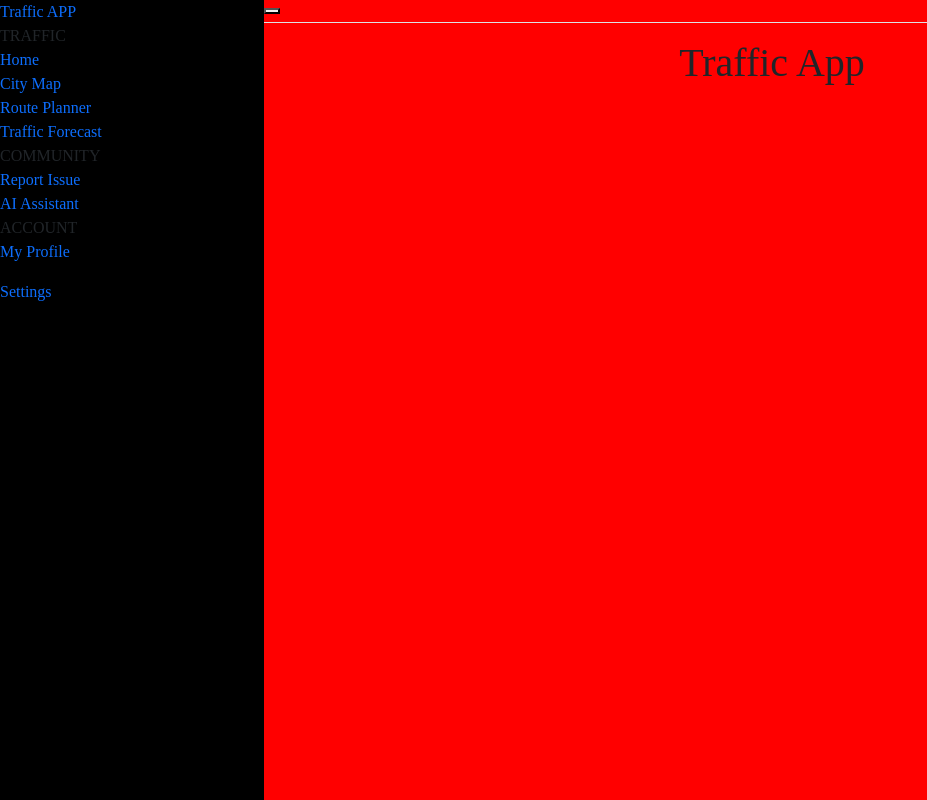
After one commit to ShauryaPrakashVerma/Smart_Traffic_Monitoring_and_Management_System, a Django app: template templates/index.html in a window 1280 px wide. The commit adds this page. Shown: the whole page, without its empty margins (0-927 px from the left). Run offline with Django 5.2, Linux system fonts and the light colour scheme; the template is opened without the code that fills it, so the values that code supplies are empty; some libraries are stand-ins or nearby versions.

Commit message:
Add index page

```diff
--- /dev/null
+++ b/static/css/styleindex.css
@@ -0,0 +1,27 @@
+body{
+    font-family: 'Times New Roman', Times, serif;
+}
+
+li{
+    list-style: none;
+}
+
+a{
+    text-decoration: none;
+}
+
+.main{
+    min-height: 100vh;
+    width: 100%;
+    overflow: hidden;
+    background-color: red;
+}
+
+#sidebar{
+    max-width: 264px;
+    min-width: 264px;
+    transition: all 0.35s ease-in-out;
+    background-color: #000;
+    display: flex;
+    flex-direction: column;
+}
--- /dev/null
+++ b/static/js/script_index.js
@@ -0,0 +1,5 @@
+const toggler = document.querySelector(".toggler-btn")
+
+toggler.addEventListener("click", function(){
+    document.querySelector("#sidebar").classList.toggle("collapsed");
+})
--- a/templates/home.html
+++ b/templates/home.html
@@ -313,6 +313,6 @@
   </div>
 </div>
 
-<script src="script.js"></script>
+<script src="{% static 'js/script_home.js' %}"></script>
 </body>
 </html>
--- /dev/null
+++ b/templates/index.html
@@ -0,0 +1,126 @@
+{% load static %}
+
+<!DOCTYPE html>
+<html lang="en">
+<head>
+    <meta charset="UTF-8">
+    <meta name="viewport" content="width=device-width, initial-scale=1.0">
+    <title>Document</title>
+    <link rel="stylesheet" href="https://cdn.lineicons.com/5.1/line/lineicons.css" />
+    <link rel="stylesheet" href="https://cdn.lineicons.com/5.1/solid/lineicons-solid.css" />
+    <link href="https://cdn.jsdelivr.net/npm/bootstrap@5.3.8/dist/css/bootstrap.min.css" rel="stylesheet" integrity="sha384-sRIl4kxILFvY47J16cr9ZwB07vP4J8+LH7qKQnuqkuIAvNWLzeN8tE5YBujZqJLB" crossorigin="anonymous">
+
+    <link rel="stylesheet" href="{% static 'css/styleindex.css' %}">
+</head>
+<body>
+    <div class="d-flex">
+        <!-- sidebar -->
+        <aside id="sidebar">
+            <div class="sidebar-logo">
+                <a href="">Traffic APP</a>
+            </div>
+
+            <!-- sidebar - navigation -->
+
+            <!-- FIRST PORTION -->
+             <ul class="sidebar-nav p-0">
+                <li class="sidebar-header">
+                    TRAFFIC
+                </li>
+                <li class="sidevbar-items">
+                    <a href="" class="sidebar-link">
+                        <i class="lni lni-home-2"></i>
+                        <span>Home</span>
+                    </a>
+                </li>
+
+                <li class="sidevbar-items">
+                    <a href="" class="sidebar-link">
+                        <i class="lni lni-map-marker-1"></i>
+                        <span>City Map</span>
+                    </a>
+                </li>
+
+                <li class="sidevbar-items">
+                    <a href="" class="sidebar-link">
+                        <i class="lni lni-location-arrow-right"></i>
+                        <span>Route Planner</span>
+
+                    </a>
+                </li>
+
+                <li class="sidevbar-items">
+                    <a href="" class="sidebar-link">
+                        <i class="lni lni-bar-chart-4"></i>
+                        <span>Traffic Forecast</span>
+                    </a>
+                </li>
+
+                <!-- SECOND PORTION -->
+                <li class="sidebar-header">
+                    COMMUNITY
+                </li>
+
+                <li class="sidevbar-items">
+                    <a href="" class="sidebar-link">
+                        <i class="lni lni-question-mark-circle"></i>
+                        <span>Report Issue</span>
+                    </a>
+                </li>
+
+                <li class="sidevbar-items">
+                    <a href="" class="sidebar-link">
+                        <i class="lni lni-message-3-text"></i>
+                        <span>AI Assistant</span>
+                    </a>
+                </li>
+
+                <!-- Third PORTION -->
+                <li class="sidebar-header">
+                    ACCOUNT
+                </li>
+
+                <li class="sidevbar-items">
+                    <a href="" class="sidebar-link">
+                        <i class="lni lni-target-user"></i>
+                        <span>My Profile</span>
+                    </a>
+                </li>
+
+
+             </ul>
+
+             <div class="sidebar-footer">
+                <a href="" class="sidebar-link">
+                    <i class="lni lni-gears-3"></i>
+                    <span>Settings</span>
+                </a>
+             </div>
+        </aside>
+        <!-- Sidebar Ends -->
+
+
+        <!-- Main Dshboard -->
+        <div class="main">
+            <nav class="navbar navbar-expand border-bottom">
+                <button class="toggle-btn" type="button">
+                    <i class="lni lni-menu-hamburger-1"></i>
+                </button>
+            </nav>
+
+            <main class="p-3">
+                <div class="container-fluid">
+                    <div class="mb-3 text-center">
+                        <h1>Traffic App</h1>
+                    </div>
+                </div>
+            </main>
+        </div>
+    </div>
+
+
+    <script src="{% static 'js/script_index.js' %}"></script>
+    <script src="https://cdn.jsdelivr.net/npm/bootstrap@5.3.8/dist/js/bootstrap.bundle.min.js" integrity="sha384-FKyoEForCGlyvwx9Hj09JcYn3nv7wiPVlz7YYwJrWVcXK/BmnVDxM+D2scQbITxI" crossorigin="anonymous"></script>
+</body>
+
+</html>
```
Also changed, not shown: static/css/media.css (added).
